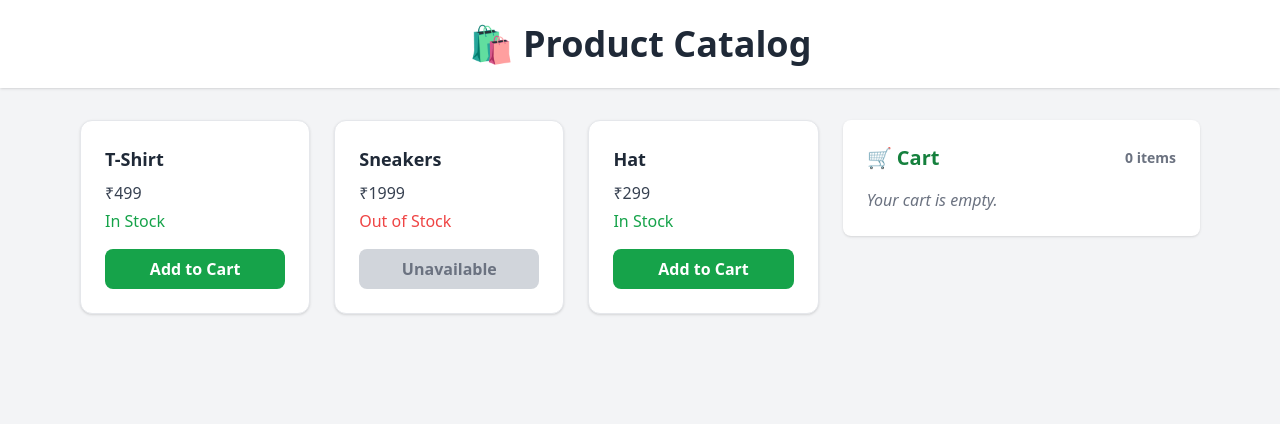
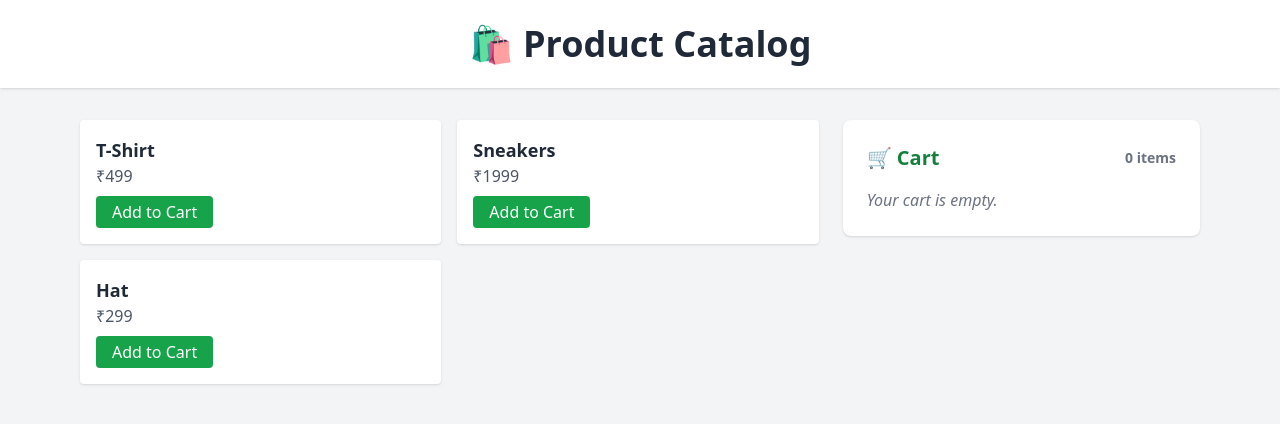
Before and after one commit to RaghavKumar67/e-commerce-site, a React (Vite) app: page / in a window 1280 px wide. Shown: the top 424 px of the page. Built offline with nearby package versions, Linux system fonts and the light colour scheme.

Commit message:
Cart Context and events

```diff
--- a/src/App.jsx
+++ b/src/App.jsx
@@ -1,64 +1,91 @@
-import { useState } from "react";
 import ProductList from "./components/ProductList";
 import products from "./data/products";
+import { useCart } from "./context/CartContext";
 
 function App() {
-  const [cart, setCart] = useState([]);
-
-  const handleAddToCart = (product) => {
-  setCart((prevCart) => {
-    const existingItem = prevCart.find((item) => item.id === product.id);
-
-    if (existingItem) {
-      // update quantity
-      return prevCart.map((item) =>
-        item.id === product.id
-          ? { ...item, quantity: item.quantity + 1 }
-          : item
-      );
-    } else {
-      // add new item
-      return [...prevCart, { ...product, quantity: 1 }];
-    }
-  });
-};
-
+  const {
+    cart,
+    handleAddToCart,
+    handleRemoveFromCart,
+    increaseQuantity,
+    decreaseQuantity,
+  } = useCart();
 
   return (
     <div className="min-h-screen bg-gray-100 text-gray-800">
-      {/* Header */}
       <header className="bg-white shadow p-6 mb-8">
         <h1 className="text-4xl font-bold text-center text-black-700">
           🛍️ Product Catalog
         </h1>
       </header>
 
-      {/* Main content grid */}
       <main className="max-w-6xl mx-auto px-4 grid grid-cols-1 md:grid-cols-3 gap-6">
-        {/* Product Section */}
+        {/* Product List Section */}
         <section className="md:col-span-2">
-          <ProductList products={products} onAddToCart={handleAddToCart} />
+          <ProductList products={products} />
         </section>
 
-        {/* Cart Section */}
+        {/* Cart Sidebar */}
         <aside className="md:col-span-1">
           <div className="bg-white rounded-lg shadow p-6 sticky top-6">
             <h2 className="text-xl font-semibold mb-4 flex justify-between items-center text-green-700">
-              🛒 Cart <span className="text-sm text-gray-500">{cart.length} item{cart.length !== 1 && "s"}</span>
+              🛒 Cart{" "}
+              <span className="text-sm text-gray-500">
+                {cart.length} item{cart.length !== 1 && "s"}
+              </span>
             </h2>
 
             {cart.length === 0 ? (
               <p className="text-gray-500 italic">Your cart is empty.</p>
             ) : (
-              <ul className="list-disc list-inside space-y-2">
-                {cart.map((item, index) => (
-                  <li key={index} className="text-base">
-                    <span className="font-medium">{item.name}</span>{" "}
-                    <span className="text-sm text-gray-600">(x{item.quantity})</span> -{" "}
-                    <span className="font-semibold text-gray-800">₹{item.price * item.quantity}</span>
-                  </li>
-                ))}
-              </ul>
+              <>
+                <ul className="space-y-4">
+                  {cart.map((item) => (
+                    <li key={item.id} className="flex flex-col gap-2 border-b pb-2">
+                      <div className="flex justify-between items-center">
+                        <div>
+                          <span className="font-medium">{item.name}</span>{" "}
+                          <span className="text-sm text-gray-600">₹{item.price}</span>
+                        </div>
+                        <button
+                          onClick={() => handleRemoveFromCart(item.id)}
+                          className="text-red-600 text-sm hover:underline"
+                        >
+                          🗑 Remove
+                        </button>
+                      </div>
+
+                      <div className="flex items-center gap-2">
+                        <button
+                          onClick={() => decreaseQuantity(item.id)}
+                          className="bg-gray-200 px-2 py-1 rounded hover:bg-gray-300"
+                        >
+                          ➖
+                        </button>
+                        <span className="px-2">{item.quantity}</span>
+                        <button
+                          onClick={() => increaseQuantity(item.id)}
+                          className="bg-gray-200 px-2 py-1 rounded hover:bg-gray-300"
+                        >
+                          ➕
+                        </button>
+                        <span className="ml-auto font-semibold">
+                          ₹{item.price * item.quantity}
+                        </span>
+                      </div>
+                    </li>
+                  ))}
+                </ul>
+
+                {/* 💰 Total Price */}
+                <div className="mt-4 text-right font-bold text-lg text-black">
+                  Total: ₹
+                  {cart.reduce(
+                    (total, item) => total + item.price * item.quantity,
+                    0
+                  )}
+                </div>
+              </>
             )}
           </div>
         </aside>
--- a/src/components/ProductList.jsx
+++ b/src/components/ProductList.jsx
@@ -1,33 +1,19 @@
-const ProductList = ({ products, onAddToCart }) => {
+import { useCart } from "../context/CartContext";
+
+const ProductList = ({ products }) => {
+  const { handleAddToCart } = useCart();
+
   return (
-    <div className="grid grid-cols-1 sm:grid-cols-2 md:grid-cols-3 gap-6">
+    <div className="grid grid-cols-1 sm:grid-cols-2 gap-4">
       {products.map((product) => (
-        <div
-          key={product.id}
-          className="bg-white p-6 rounded-xl shadow hover:shadow-lg border border-gray-200 transition-all duration-200"
-        >
-          <h3 className="text-lg font-bold text-gray-800 mb-2">
-            {product.name}
-          </h3>
-          <p className="text-gray-700 mb-1">₹{product.price}</p>
-          <p
-            className={`mb-4 font-medium ${
-              product.inStock ? "text-green-600" : "text-red-500"
-            }`}
+        <div key={product.id} className="bg-white p-4 rounded shadow">
+          <h3 className="font-semibold text-lg">{product.name}</h3>
+          <p className="text-gray-600">₹{product.price}</p>
+          <button
+            onClick={() => handleAddToCart(product)}
+            className="mt-2 px-4 py-1 bg-green-600 text-white rounded"
           >
-            {product.inStock ? "In Stock" : "Out of Stock"}
-          </p>
-
-          <button
-            disabled={!product.inStock}
-            onClick={() => onAddToCart(product)}
-            className={`w-full py-2 px-4 rounded-lg font-semibold transition duration-200 ${
-              product.inStock
-                ? "bg-green-600 text-white hover:bg-blue-700"
-                : "bg-gray-300 text-gray-500 cursor-not-allowed"
-            }`}
-          >
-            {product.inStock ? "Add to Cart" : "Unavailable"}
+            Add to Cart
           </button>
         </div>
       ))}
--- /dev/null
+++ b/src/context/CartContext.jsx
@@ -0,0 +1,76 @@
+import { createContext, useContext, useState } from "react";
+
+// 1. Create the context
+const CartContext = createContext();
+
+// 2. Create custom hook to use the context
+export const useCart = () => useContext(CartContext);
+
+// 3. Create the provider component
+export const CartProvider = ({ children }) => {
+  const [cart, setCart] = useState([]);
+
+  // Add to cart
+  const handleAddToCart = (product) => {
+    setCart((prevCart) => {
+      const existingItem = prevCart.find((item) => item.id === product.id);
+
+      if (existingItem) {
+        return prevCart.map((item) =>
+          item.id === product.id
+            ? { ...item, quantity: item.quantity + 1 }
+            : item
+        );
+      } else {
+        return [...prevCart, { ...product, quantity: 1 }];
+      }
+    });
+  };
+
+  // Remove from cart
+  const handleRemoveFromCart = (id) => {
+    setCart((prevCart) => prevCart.filter((item) => item.id !== id));
+  };
+
+  // Increase quantity
+  const increaseQuantity = (id) => {
+    setCart((prevCart) =>
+      prevCart.map((item) =>
+        item.id === id ? { ...item, quantity: item.quantity + 1 } : item
+      )
+    );
+  };
+
+  // Decrease quantity (remove if quantity is 1)
+  const decreaseQuantity = (id) => {
+    setCart((prevCart) =>
+      prevCart
+        .map((item) =>
+          item.id === id
+            ? { ...item, quantity: item.quantity - 1 }
+            : item
+        )
+        .filter((item) => item.quantity > 0)
+    );
+  };
+
+  // Clear entire cart
+  const clearCart = () => {
+    setCart([]);
+  };
+
+  return (
+    <CartContext.Provider
+      value={{
+        cart,
+        handleAddToCart,
+        handleRemoveFromCart,
+        increaseQuantity,
+        decreaseQuantity,
+        clearCart,
+      }}
+    >
+      {children}
+    </CartContext.Provider>
+  );
+};
--- a/src/main.jsx
+++ b/src/main.jsx
@@ -1,6 +1,12 @@
-import React from 'react'
-import { createRoot } from 'react-dom/client'
-import App from './App.jsx'
+import React from 'react';
+import ReactDOM from 'react-dom/client';
+import App from './App';
+import { CartProvider } from './context/CartContext'; // adjust path
 
-const root = createRoot(document.getElementById('root'))
-root.render(<App />)
+ReactDOM.createRoot(document.getElementById('root')).render(
+  <React.StrictMode>
+    <CartProvider>
+      <App />
+    </CartProvider>
+  </React.StrictMode>
+);
```
